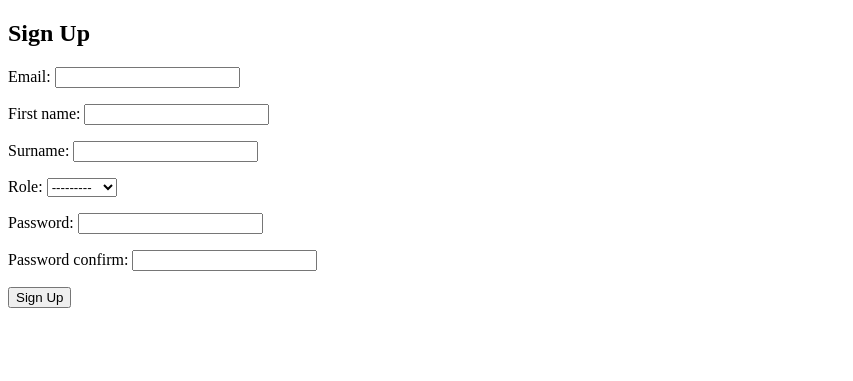
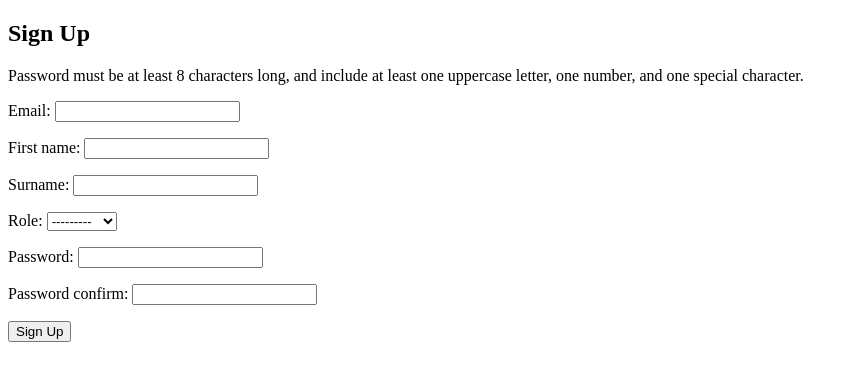
Before and after one commit to andrewpmilne/project-four-school-club-events-bookings, a Django app: page /signup/ in a window 1280 px wide. Shown: the top 381 px of the page, without its empty margins (0-853 px from the left). Run offline with Django 4.2, Linux system fonts and the light colour scheme; parts of the project's set-up code (start-up, migrations or seed data) failed here and were passed over.

Commit message:
add validation instructions to sign up form html

```diff
--- a/user/templates/user/signup.html
+++ b/user/templates/user/signup.html
@@ -19,6 +19,12 @@
 
     <form method="POST">
         {% csrf_token %}
+
+        <p>
+            Password must be at least 8 characters long, and include at least one uppercase letter, one number, and one
+            special character.
+        </p>
+
         {{ form.as_p }}
         <button type="submit">Sign Up</button>
     </form>
```
